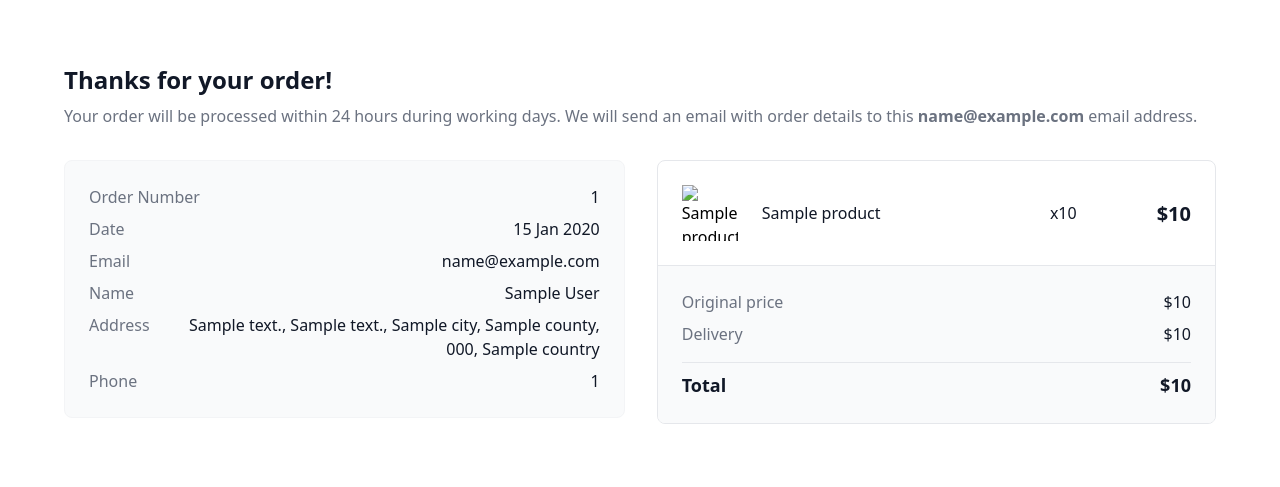
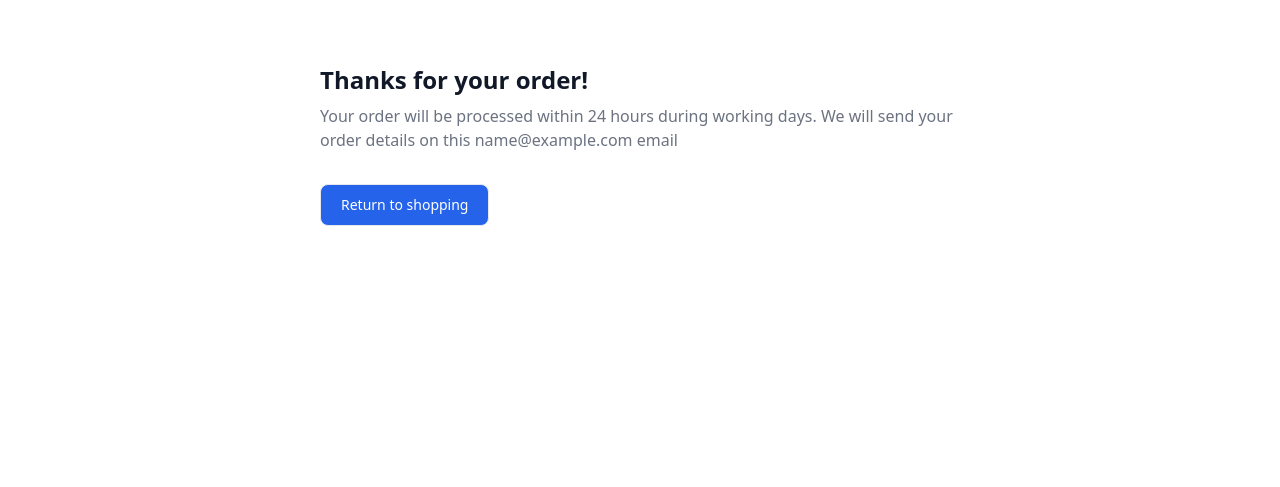
Before and after one commit to Dima-Bulavenko/TechCore, a Django app: template checkout/templates/checkout/checkout_success.html in a window 1280 px wide. Shown: the part 73-560 px from the top of the page. Run offline with Django 5.2, Linux system fonts and the light colour scheme; the template is opened without the code that fills it: most values are stand-ins (such as "Sample title", 1, 10 or a date in 2020); parts of the project's set-up code (start-up, migrations or seed data) failed here and were passed over; some libraries are stand-ins or nearby versions.

Commit message:
feat: Create "CheckouSuccessView".
On this view user will be redirected in case of success payment intent.

```diff
--- a/checkout/templates/checkout/checkout_success.html
+++ b/checkout/templates/checkout/checkout_success.html
@@ -1,96 +1,12 @@
 {% extends "base.html" %}
-{% load static %}
 {% block content %}
-    <section class="bg-white py-8 antialiased dark:bg-gray-900 md:py-16">
-        <div class="mx-auto max-w-screen-xl px-4 2xl:px-0">
-            <h2 class="text-xl font-semibold text-gray-900 dark:text-white sm:text-2xl mb-2">Thanks for your order!</h2>
-            <p class="text-gray-500 dark:text-gray-400 mb-6 md:mb-8">Your order will be processed within 24 hours during working days. We will send an email with order details to this <span class="font-bold">{{ order.email_field }}</span> email address.</p>
-            <div class="mt-6 sm:mt-8 lg:flex lg:gap-8 lg:items-start">
-                <div class="overflow-y-auto space-y-4 sm:space-y-2 rounded-lg border border-gray-100 bg-gray-50 p-6 dark:border-gray-700 dark:bg-gray-800 mb-6 md:mb-8 lg:mb-0 lg:w-1/2">
-                    <dl class="sm:flex items-start justify-between gap-4">
-                        <dt class="font-normal mb-1 sm:mb-0 text-gray-500 dark:text-gray-400">Order Number</dt>
-                        <dd class="font-medium text-gray-900 dark:text-white sm:text-end">
-                            {{ order.order_number }}
-                        </dd>
-                    </dl>
-                    <dl class="sm:flex items-start justify-between gap-4">
-                        <dt class="font-normal mb-1 sm:mb-0 text-gray-500 dark:text-gray-400">Date</dt>
-                        <dd class="font-medium text-gray-900 dark:text-white sm:text-end">
-                            {{ order.create_date|date:"d M Y" }}
-                        </dd>
-                    </dl>
-                    <dl class="sm:flex items-start justify-between gap-4">
-                        <dt class="font-normal mb-1 sm:mb-0 text-gray-500 dark:text-gray-400">Email</dt>
-                        <dd class="font-medium text-gray-900 dark:text-white sm:text-end">{{ order.email_field }}</dd>
-                    </dl>
-                    <dl class="sm:flex items-start justify-between gap-4">
-                        <dt class="font-normal mb-1 sm:mb-0 text-gray-500 dark:text-gray-400">Name</dt>
-                        <dd class="font-medium text-gray-900 dark:text-white sm:text-end">
-                            {{ order.full_name }}
-                        </dd>
-                    </dl>
-                    <dl class="sm:flex items-start justify-between gap-4">
-                        <dt class="font-normal mb-1 sm:mb-0 text-gray-500 dark:text-gray-400">Address</dt>
-                        {% with address=order.address %}
-                        <dd class="font-medium text-gray-900 dark:text-white sm:text-end">
-                            {{ address.address_line_1 }},
-                            {% if address.address_line_2 %}{{ address.address_line_2 }}, {% endif %}
-                            {{ address.city }},
-                            {{ address.county }},
-                            {% if address.postal_code %}{{ address.postal_code }},{% endif %}
-                            {{ address.country }}
-                        </dd>
-                        {% endwith %}
-                    </dl>
-                    <dl class="sm:flex items-start justify-between gap-4">
-                        <dt class="font-normal mb-1 sm:mb-0 text-gray-500 dark:text-gray-400">Phone</dt>
-                        <dd class="font-medium text-gray-900 dark:text-white sm:text-end">
-                            {{ order.phone_number }}
-                        </dd>
-                    </dl>
-                </div>
-                <div class="w-full divide-y divide-gray-200 overflow-hidden rounded-lg border border-gray-200 dark:divide-gray-700 dark:border-gray-700 lg:w-1/2">
-                    {% for item in order.lineitems.all %}
-                        <div class="space-y-4 p-3 sm:p-6 md:flex md:space-y-0 md:justify-between">
-                            <div class="flex items-center gap-6">
-                                <a href="{{ item.product.get_absolute_url }}" class="h-14 w-14 shrink-0">
-                                    <img class="h-full w-full dark:hidden"
-                                         src="{% if item.product.images.first.url %}{{ item.product.images.first.url }}{% else %}{% static 'img/'|add:item.product.category.name|lower|add:'.svg' %}{% endif %}"
-                                         alt="{{ item.product.name }} image" />
-                                </a>
-                                <a href="{{ item.product.get_absolute_url }}"
-                                   class="min-w-0 flex-1 font-medium text-gray-900 hover:underline dark:text-white">{{ item.product.name }}</a>
-                            </div>
-                            <div class="flex items-center justify-end gap-4 md:gap-20">
-                                <p class="text-base font-normal text-gray-900 dark:text-white">x{{ item.quantity }}</p>
-                                <p class="text-xl font-bold leading-tight text-gray-900 dark:text-white">${{ item.lineitem_total }}</p>
-                            </div>
-                        </div>
-                    {% endfor %}
-                    <div class="space-y-4 bg-gray-50 p-6 dark:bg-gray-800">
-                        <div class="space-y-2">
-                            <dl class="flex items-center justify-between gap-4">
-                                <dt class="font-normal text-gray-500 dark:text-gray-400">Original price</dt>
-                                <dd class="font-medium text-gray-900 dark:text-white">
-                                    ${{ order.order_total }}
-                                </dd>
-                            </dl>
-                            <dl class="flex items-center justify-between gap-4">
-                                <dt class="font-normal text-gray-500 dark:text-gray-400">Delivery</dt>
-                                <dd class="font-medium text-gray-900 dark:text-white">
-                                    ${{ order.delivery_cost }}
-                                </dd>
-                            </dl>
-                        </div>
-                        <dl class="flex items-center justify-between gap-4 border-t border-gray-200 pt-2 dark:border-gray-700">
-                            <dt class="text-lg font-bold text-gray-900 dark:text-white">Total</dt>
-                            <dd class="text-lg font-bold text-gray-900 dark:text-white">
-                                ${{ order.grand_total }}
-                            </dd>
-                        </dl>
-                    </div>
-                </div>
-            </div>
+<section class="bg-white py-8 antialiased dark:bg-gray-900 md:py-16">
+    <div class="mx-auto max-w-2xl px-4 2xl:px-0">
+        <h2 class="text-xl font-semibold text-gray-900 dark:text-white sm:text-2xl mb-2">Thanks for your order!</h2>
+        <p class="text-gray-500 dark:text-gray-400 mb-6 md:mb-8">Your order will be processed within 24 hours during working days. We will send your order details on this {{ order.email_field }} email</p>
+        <div class="flex items-center space-x-4">
+            <a href="{% url 'home' %}" class="py-2.5 px-5 text-sm font-medium text-white focus:outline-none rounded-lg border bg-blue-600 border-gray-200 hover:bg-gray-100 hover:text-black  focus:z-10 focus:ring-4 focus:ring-gray-100 dark:focus:ring-gray-700 dark:bg-gray-800 dark:text-gray-400 dark:border-gray-600 dark:hover:text-white dark:hover:bg-gray-700">Return to shopping</a>
         </div>
-    </section>
+    </div>
+  </section>
 {% endblock content %}
--- a/checkout/urls.py
+++ b/checkout/urls.py
@@ -1,8 +1,9 @@
 from django.urls import path
 
 from checkout import views
+from checkout.webhooks import webhook
 
 urlpatterns = [
     path('', views.CheckoutView.as_view(), name='checkout'),
-    path('success/<str:order_number>/', views.CheckoutSuccessView.as_view(), name='checkout_success'),
+    path('success/<str:intent_id>/', views.CheckoutSuccessView.as_view(), name='checkout_success'),
 ]
```
Also changed, not shown: checkout/views.py (+6 -2 lines).
